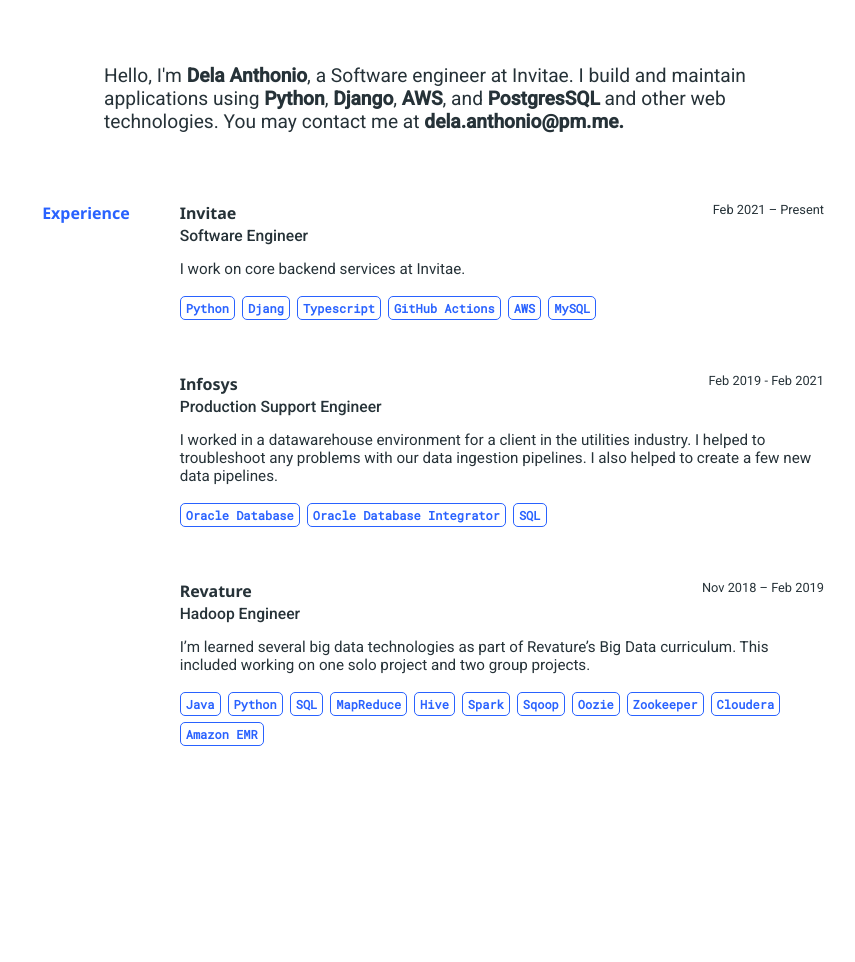
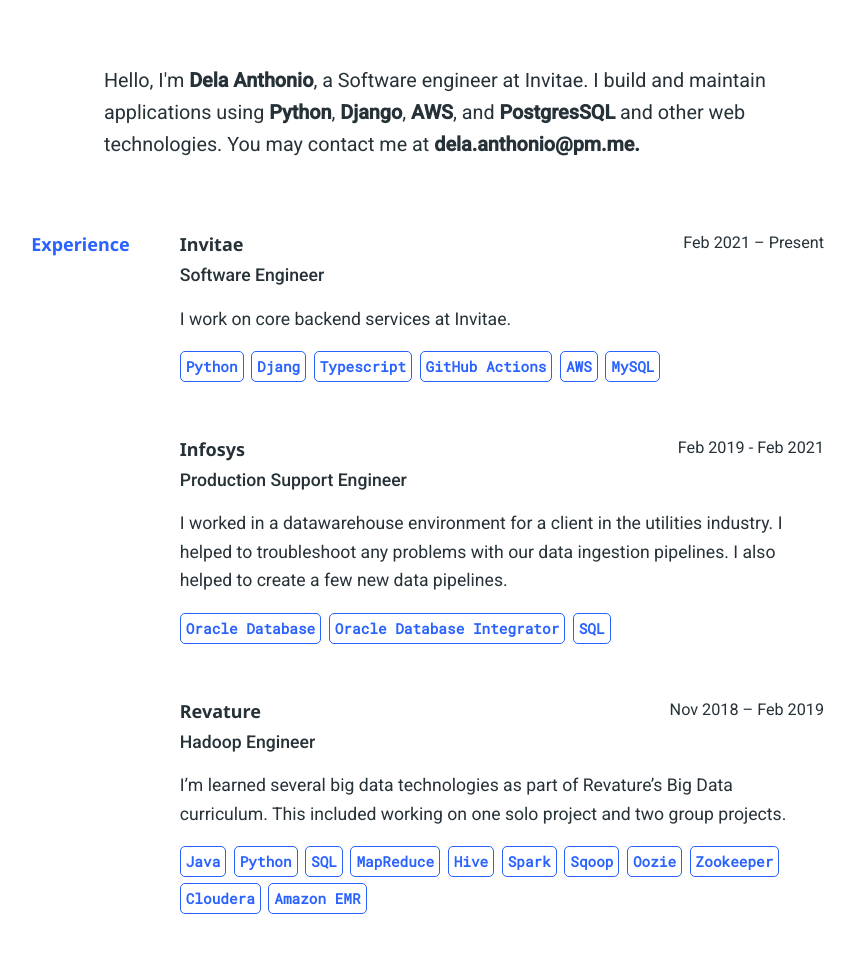
Before and after one commit to delaanthonio/delaanthonio.github.io, a Jekyll site: the page built from index.html, in a window 1280 px wide. Shown: the whole page, without its empty margins (226-1081 px from the left). Built offline with Jekyll 4.4.1, drawn with Linux system fonts in a browser that asks for light colours; before the commit the page ends 900 px from its top, so only the background shows below that.

Commit message:
chore: update styling

```diff
--- a/_sass/_base.sass
+++ b/_sass/_base.sass
@@ -6,7 +6,9 @@
   background-color: $background
   color: $primary-color
   font-family: 'Roboto', sans-serif
+  font-size: 18px
   justify-content: center
+  line-height: 1.61
   margin: 0 auto
   max-width: 1100px
   padding: 10px
--- a/_sass/_modules.sass
+++ b/_sass/_modules.sass
@@ -6,7 +6,7 @@
     margin-bottom: 0
 
 .description
-  font-size: .95rem
+  font-size: .98rem
   margin: 15px 0
 
 .title
@@ -40,7 +40,7 @@
   color: $accent
   display: inline-block
   font-family: 'Roboto Mono', monospace
-  font-size: .75rem
+  font-size: .80rem
   font-weight: $title-weight
   margin: 3px 3px 3px 0
   padding: 3px 5px
@@ -56,7 +56,7 @@
     width: auto
   display: flex
   flex-direction: column
-  font-size: 1.2rem
+  font-size: 1.1rem
   justify-content: space-around
   margin-left: 100px
   max-width: 800px
@@ -69,7 +69,7 @@
     justify-content: space-between
 
   &--time
-    font-size: .8rem
+    font-size: .90rem
 
 .skills
   .content
```
